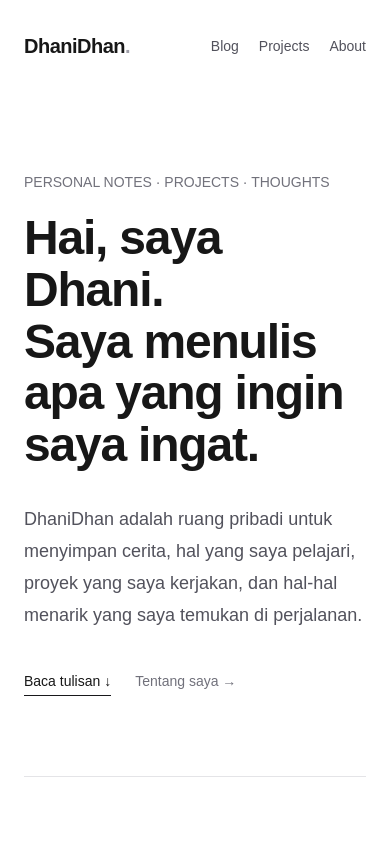
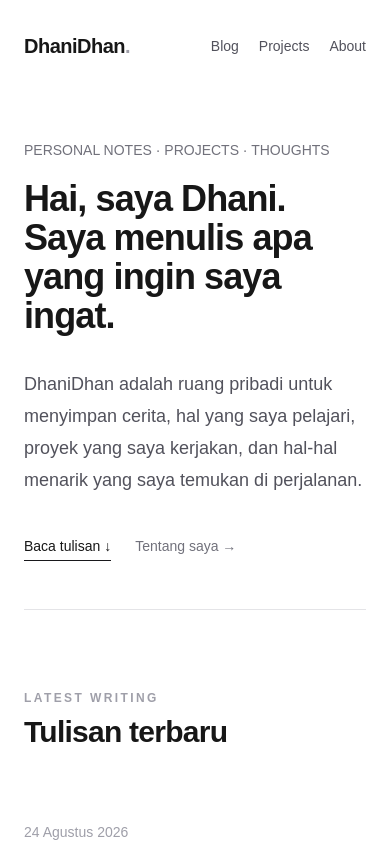
Before and after one commit to Dhanidhan07/Dhanidhan, a Next.js app: page / in a window 390 px wide. Shown: the top 844 px of the page. Built offline with nearby package versions, Linux system fonts and the light colour scheme.

Commit message:
Improve dark mode and mobile layout

```diff
--- a/app/page.tsx
+++ b/app/page.tsx
@@ -35,13 +35,13 @@ export default function Home() {
         </header>
 
         {/* Hero */}
-        <section className="flex min-h-[72vh] items-center">
-          <div className="max-w-3xl py-20">
+        <section className="flex min-h-[60vh] items-center sm:min-h[72vh]">
+          <div className="max-w-3xl py-12 sm:py-20">
             <p className="mb-5 text-sm font-medium text-zinc-500 dark:text-zinc-400">
               PERSONAL NOTES · PROJECTS · THOUGHTS
             </p>
 
-            <h1 className="text-5xl font-semibold leading-[1.08] tracking-tight sm:text-7xl">
+            <h1 className="text-4xl font-semibold leading-[1.08] tracking-tight sm:text-7xl">
               Hai, saya Dhani.
               <br />
               Saya menulis apa yang ingin saya ingat.
```
